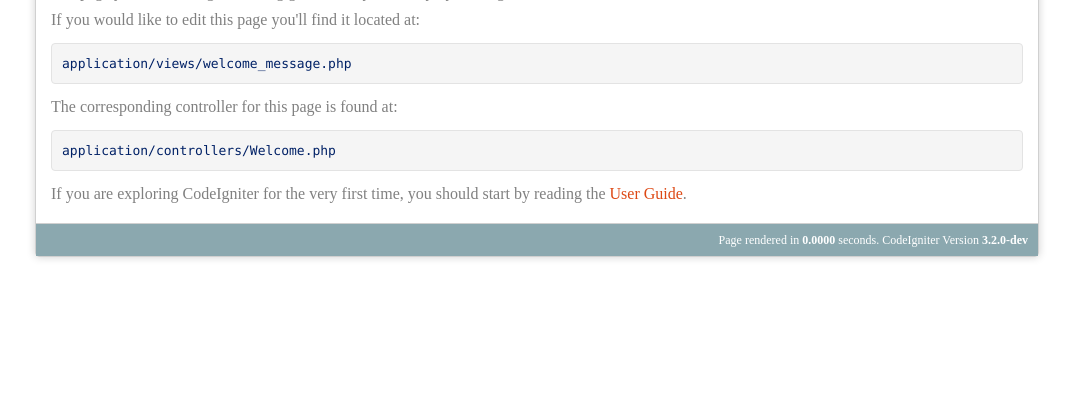
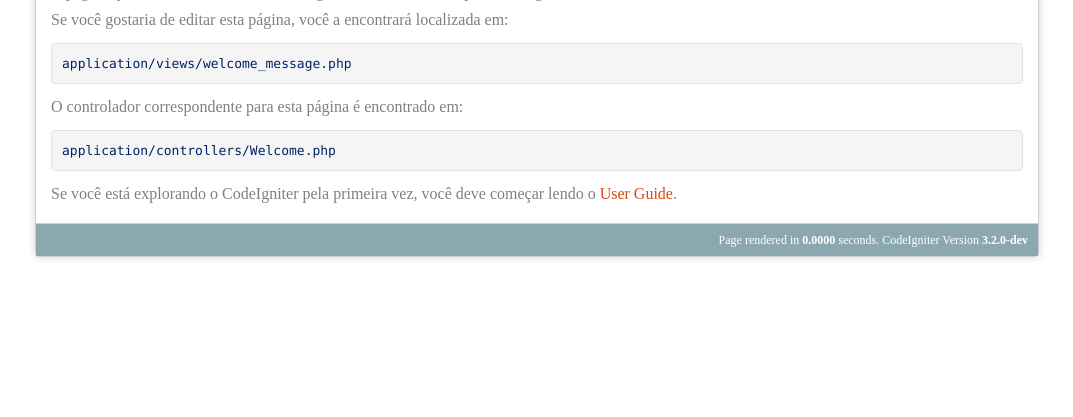
Before and after one commit to tecinfotecnologia/CodeIgniter, a CodeIgniter app: page /database/ in a window 1280 px wide. Shown: the part 383-800 px from the top of the page, without its empty margins (103-1176 px from the left). Run offline with CodeIgniter, Linux system fonts and the light colour scheme.

Commit message:
Tradução

```diff
--- a/application/views/welcome_message.php
+++ b/application/views/welcome_message.php
@@ -99,15 +99,15 @@ defined('BASEPATH') OR exit('No direct script access allowed');
 		</h1>
 
 		<div id="body">
-			<p>The page you are looking at is being generated dynamically by CodeIgniter.</p>
+			<p>A página que você está vendo está sendo gerada dinamicamente pelo CodeIgniter.</p>
 
-			<p>If you would like to edit this page you'll find it located at:</p>
+			<p>Se você gostaria de editar esta página, você a encontrará localizada em:</p>
 			<code>application/views/welcome_message.php</code>
 
-			<p>The corresponding controller for this page is found at:</p>
+			<p>O controlador correspondente para esta página é encontrado em:</p>
 			<code>application/controllers/Welcome.php</code>
 
-			<p>If you are exploring CodeIgniter for the very first time, you should start by reading the <a href="user_guide/">User Guide</a>.</p>
+			<p>Se você está explorando o CodeIgniter pela primeira vez, você deve começar lendo o <a href="user_guide/">User Guide</a>.</p>
 		</div>
 
 		<p class="footer">Page rendered in <strong>{elapsed_time}</strong> seconds. <?php echo  (ENVIRONMENT === 'development') ?  'CodeIgniter Version <strong>' . CI_VERSION . '</strong>' : '' ?></p>
```
